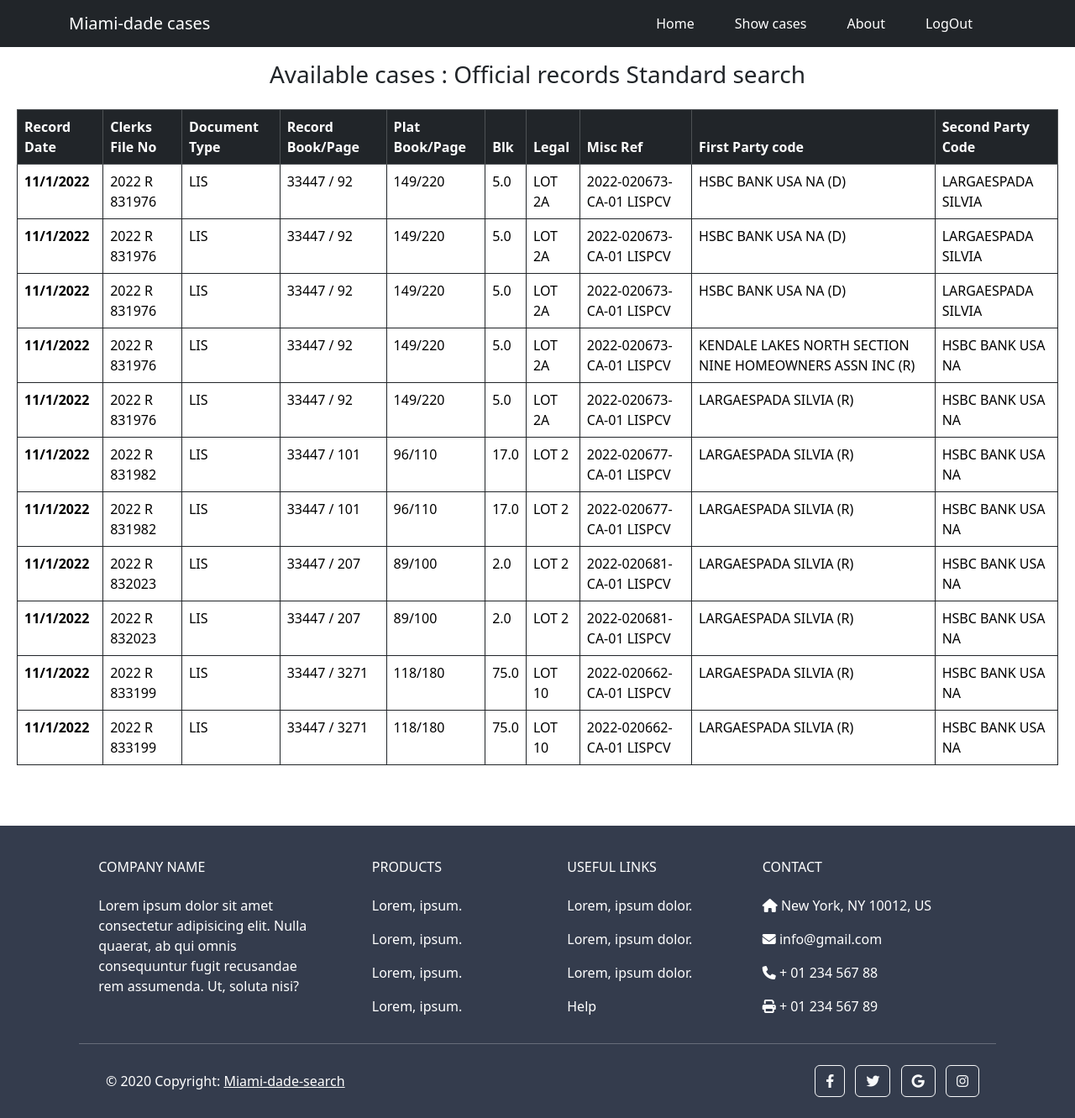
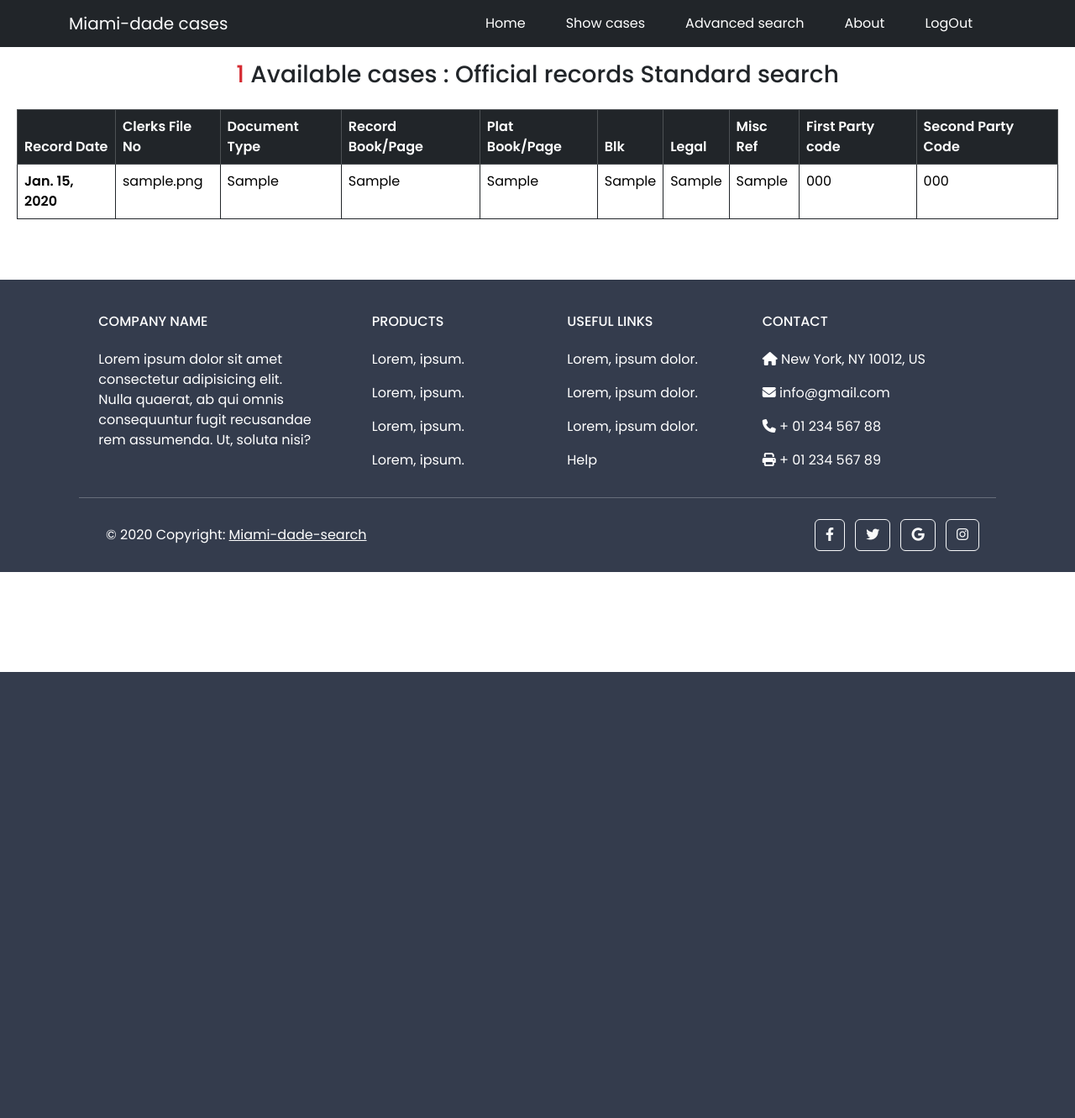
Before and after one commit to bonface221/miami-dade, a Django app: page /available-cases in a window 1280 px wide. Shown: the whole page at 84% size. After the commit the page ends 800 px from the top, so only its background shows below. Run offline with Django 4.2, Linux system fonts and the light colour scheme; tables that the repository leaves empty hold one stand-in row (values such as "Sample post"); some libraries are stand-ins or nearby versions.

Commit message:
final -files

```diff
--- a/base/scrapper.py
+++ b/base/scrapper.py
@@ -1,5 +1,6 @@
 # Tried scraping using BeautifulSoup and Requests but they were not able to do scrape well
 # Though they were able to login and send requests
+# This file is not to be used ...!!!!!!!!!!!!!
 
 import requests
 from bs4 import BeautifulSoup as bs
--- a/base/selenium.py
+++ b/base/selenium.py
@@ -1,6 +1,8 @@
 
 # Tried scraping using selenium but got errors instead
 # Try checking it out
+
+# This file is not in use do not use it it was for testing purposes
 
 import requests
 from bs4 import BeautifulSoup
--- a/base/templates/base/home.html
+++ b/base/templates/base/home.html
@@ -5,14 +5,14 @@
 	<div class="home__banner"></div>
 </div>
 <div class="about container mt-4">
-	<h2 class="text-center">About Us</h2>
-	<p>
+	<h2 class="text-center about__title">About Us</h2>
+	<p class="about__description">
 		Lorem ipsum dolor sit amet consectetur adipisicing elit. Hic quia eum dolor
 		necessitatibus laborum aliquid saepe tenetur quaerat ad commodi. Lorem,
 		ipsum dolor sit amet consectetur adipisicing elit. Eos, et commodi
 		exercitationem minus quaerat aut architecto ratione repellendus officiis
 		sunt?
-	</p>
+    </p>
 </div>
 
 {% endblock %}
--- a/base/templates/base/showCases.html
+++ b/base/templates/base/showCases.html
@@ -1,7 +1,15 @@
 {% extends 'main.html' %} {% block content %}
 
 <div class="container-fluid">
-	<h3 class="text-center my-3">Available cases : Official records Standard search</h3>
+	<h3 class="text-center my-3">
+		{% if total_count %}
+		<span style="color: #d52b32">{{total_count}}</span> Available cases :
+		Official records Standard search {% else %}
+		<span style="color: #d52b32">0</span> Available cases : Official records
+		Standard search
+		{% endif %}
+	</h3>
+
 	<div class="table-responsive p-2">
 		<table class="table table-bordered border-dark table-hover">
 			<thead class="table-dark">
@@ -22,7 +30,7 @@
 				{% for row in data%}
 				<tr>
 					<th scope="row">{{row.Rec_Date}}</th>
-					<td>{{row.Clerk_File_No}}</td>
+					<td>{{row.Clerks_File_No}}</td>
 					<td>{{row.Doc_Type}}</td>
 					<td>{{row.Rec_Book_or_Page}}</td>
 					<td>{{row.Plat_Book_or_Page}}</td>
--- a/base/urls.py
+++ b/base/urls.py
@@ -6,5 +6,6 @@ urlpatterns=[
     path('login/',views.loginPage,name='login'),
     path('logout/',views.logoutUser,name='logout'),
     path('',views.homePage,name='home'),
-    path('available-cases',views.showCases,name='showCases')
+    path('available-cases',views.showCases,name='showCases'),
+    path('Advanced-search-results',views.advancedSearch,name='advanced')
 ]
--- a/base/views.py
+++ b/base/views.py
@@ -4,9 +4,11 @@ from django.contrib.auth.decorators import login_required
 from django.contrib.auth.forms import AuthenticationForm
 from django.contrib.auth import login, authenticate, logout
 from django.contrib.auth.models import User
+from django.core.exceptions import ObjectDoesNotExist
 from .forms import UserForm
 from django.contrib import messages
-
+from . models import OfficialSearch, Parties, Dockets, Case
+from datetime import date
 
 
 # from .scrapper import scrapper
@@ -15,7 +17,12 @@ from django.contrib import messages
 
 
 def registerPage(request):
-    if request.method =='POST':
+    # check if user is authenticated if yes redirect the user to homepage
+    if request.user.is_authenticated:
+        return redirect('home')
+
+    # check for post requests and authenticate the user and redirect to login
+    if request.method == 'POST':
         form = UserForm(request.POST)
         if form.is_valid():
             user = form.save(commit=False)
@@ -25,11 +32,16 @@ def registerPage(request):
 
         messages.error(request, form.errors)
 
-
     context = dict()
     return render(request, 'base/registration/register.html', context)
 
+
 def loginPage(request):
+    # check if user is authenticated if yes redirect to home
+    if request.user.is_authenticated:
+        return redirect('home')
+
+    # check for post requests and authenticate the user
     if request.method == 'POST':
         form = AuthenticationForm(request, data=request.POST)
         if form.is_valid():
@@ -48,14 +60,16 @@ def loginPage(request):
                 login(request, user)
                 return redirect('home')
             messages.error(request, "Invalid username or password.")
-        messages.error(request,'Invalid username or password')
+        messages.error(request, 'Invalid username or password')
 
     context = dict()
     return render(request, 'base/registration/login.html', context)
 
+
 def logoutUser(request):
     logout(request)
     return redirect('login')
+
 
 @login_required(login_url='login')
 def homePage(request):
@@ -63,160 +77,101 @@ def homePage(request):
     this is the homepage section
     '''
     context = dict()
-    return render(request,'base/home.html',context)
-
-
+    return render(request, 'base/home.html', context)
 
 
 @csrf_exempt
 def showCases(request):
-
     '''
     check if there is a post request from our scrapper and tackle the rest of the work
     '''
-    sample_data = [
-        {
-            "Clerk_File_No": "2022 R 831976",
-            "Doc_Type": "LIS",
-            "Rec_Date": "11/1/2022",
-            "Rec_Book_or_Page": "33447 / 92",
-            "Plat_Book_or_Page": "149/220",
-            'Blk': '5.0',
-            'Legal': "LOT 2A",
-            "Misc_Ref": "2022-020673-CA-01 LISPCV",
-            "First_Party_Code": 'HSBC BANK USA NA (D)',
-            "Second_Party_Code": "LARGAESPADA SILVIA"
 
-        },
-        {
-            "Clerk_File_No": "2022 R 831976",
-            "Doc_Type": "LIS",
-            "Rec_Date": "11/1/2022",
-            "Rec_Book_or_Page": "33447 / 92",
-            "Plat_Book_or_Page": "149/220",
-            'Blk': '5.0',
-            'Legal': "LOT 2A",
-            "Misc_Ref": "2022-020673-CA-01 LISPCV",
-            "First_Party_Code": 'HSBC BANK USA NA (D)',
-            "Second_Party_Code": "LARGAESPADA SILVIA"
+    if request.method == 'POST':
+        uncleaned_data = request.POST
+        data = uncleaned_data.dict()
+        if type(data) is dict:
 
-        },
-        {
-            "Clerk_File_No": "2022 R 831976",
-            "Doc_Type": "LIS",
-            "Rec_Date": "11/1/2022",
-            "Rec_Book_or_Page": "33447 / 92",
-            "Plat_Book_or_Page": "149/220",
-            'Blk': '5.0',
-            'Legal': "LOT 2A",
-            "Misc_Ref": "2022-020673-CA-01 LISPCV",
-            "First_Party_Code": 'HSBC BANK USA NA (D)',
-            "Second_Party_Code": "LARGAESPADA SILVIA"
+            # format the date in a format that is consistent with the db
+            splitted_date = data['Rec Date'].split('/')
+            date_obj = date(int(splitted_date[2]),
+                            int(splitted_date[1]), int(splitted_date[0]))
 
-        },
-        {
-            "Clerk_File_No": "2022 R 831976",
-            "Doc_Type": "LIS",
-            "Rec_Date": "11/1/2022",
-            "Rec_Book_or_Page": "33447 / 92",
-            "Plat_Book_or_Page": "149/220",
-            'Blk': '5.0',
-            'Legal': "LOT 2A",
-            "Misc_Ref": "2022-020673-CA-01 LISPCV",
-            "First_Party_Code": 'KENDALE LAKES NORTH SECTION NINE HOMEOWNERS ASSN INC (R)',
-            "Second_Party_Code": "HSBC BANK USA NA"
+            # splitting the first party code and second to make them in a format that lets them be saved in the db
+            splitted_parties = data['First Party (Code)  Second Party (Code)'].split(
+                '  ')
 
-        },
-        {
-            "Clerk_File_No": "2022 R 831976",
-            "Doc_Type": "LIS",
-            "Rec_Date": "11/1/2022",
-            "Rec_Book_or_Page": "33447 / 92",
-            "Plat_Book_or_Page": "149/220",
-            'Blk': '5.0',
-            'Legal': "LOT 2A",
-            "Misc_Ref": "2022-020673-CA-01 LISPCV",
-            "First_Party_Code": 'LARGAESPADA SILVIA (R)',
-            "Second_Party_Code": "HSBC BANK USA NA"
-        },
-        {
-            "Clerk_File_No": "2022 R 831982",
-            "Doc_Type": "LIS",
-            "Rec_Date": "11/1/2022",
-            "Rec_Book_or_Page": "33447 / 101",
-            "Plat_Book_or_Page": "96/110",
-            'Blk': '17.0',
-            'Legal': "LOT 2",
-            "Misc_Ref": "2022-020677-CA-01 LISPCV",
-            "First_Party_Code": 'LARGAESPADA SILVIA (R)',
-            "Second_Party_Code": "HSBC BANK USA NA"
-        },
-        {
-            "Clerk_File_No": "2022 R 831982",
-            "Doc_Type": "LIS",
-            "Rec_Date": "11/1/2022",
-            "Rec_Book_or_Page": "33447 / 101",
-            "Plat_Book_or_Page": "96/110",
-            'Blk': '17.0',
-            'Legal': "LOT 2",
-            "Misc_Ref": "2022-020677-CA-01 LISPCV",
-            "First_Party_Code": 'LARGAESPADA SILVIA (R)',
-            "Second_Party_Code": "HSBC BANK USA NA"
-        },
-        {
-            "Clerk_File_No": "2022 R 832023",
-            "Doc_Type": "LIS",
-            "Rec_Date": "11/1/2022",
-            "Rec_Book_or_Page": "33447 / 207",
-            "Plat_Book_or_Page": "89/100",
-            'Blk': '2.0',
-            'Legal': "LOT 2",
-            "Misc_Ref": "2022-020681-CA-01 LISPCV",
-            "First_Party_Code": 'LARGAESPADA SILVIA (R)',
-            "Second_Party_Code": "HSBC BANK USA NA"
-        },
-        {
-            "Clerk_File_No": "2022 R 832023",
-            "Doc_Type": "LIS",
-            "Rec_Date": "11/1/2022",
-            "Rec_Book_or_Page": "33447 / 207",
-            "Plat_Book_or_Page": "89/100",
-            'Blk': '2.0',
-            'Legal': "LOT 2",
-            "Misc_Ref": "2022-020681-CA-01 LISPCV",
-            "First_Party_Code": 'LARGAESPADA SILVIA (R)',
-            "Second_Party_Code": "HSBC BANK USA NA"
-        },
-        {
-            "Clerk_File_No": "2022 R 833199",
-            "Doc_Type": "LIS",
-            "Rec_Date": "11/1/2022",
-            "Rec_Book_or_Page": "33447 / 3271",
-            "Plat_Book_or_Page": "118/180",
-            'Blk': '75.0',
-            'Legal': "LOT 10",
-            "Misc_Ref": "2022-020662-CA-01 LISPCV",
-            "First_Party_Code": 'LARGAESPADA SILVIA (R)',
-            "Second_Party_Code": "HSBC BANK USA NA"
-        },
-        {
-            "Clerk_File_No": "2022 R 833199",
-            "Doc_Type": "LIS",
-            "Rec_Date": "11/1/2022",
-            "Rec_Book_or_Page": "33447 / 3271",
-            "Plat_Book_or_Page": "118/180",
-            'Blk': '75.0',
-            'Legal': "LOT 10",
-            "Misc_Ref": "2022-020662-CA-01 LISPCV",
-            "First_Party_Code": 'LARGAESPADA SILVIA (R)',
-            "Second_Party_Code": "HSBC BANK USA NA"
-        },
-    ]
+            # check if the object already exist if yes do nothing if there is an exeption like the case is not found then the
+            # case is new => create it
+            try:
+                OfficialSearch.objects.get(Clerks_File_No=data["Clerk's File No"], First_Party_Code=splitted_date[0],
+                                           Second_Party_Code=splitted_date[1], Rec_Book_or_Page=data['Rec Book/Page'], Misc_Ref=data['Misc Ref'])
+
+            except ObjectDoesNotExist:
+                OfficialSearch.objects.create(
+                    Clerks_File_No=data["Clerk's File No"], Doc_Type=data["Doc Type"], Rec_Date=date_obj, Rec_Book_or_Page=data['Rec Book/Page'], Plat_Book_or_Page=data['Plat Book/Page'], Blk=data['Blk'], Legal=data['Legal'], Misc_Ref=data['Misc Ref'], First_Party_Code=splitted_parties[0], Second_Party_Code=splitted_parties[1])
+
+    # pull data from db and order by the recorded date
+    data_from_db = OfficialSearch.objects.all().order_by('-Rec_Date')
+
+    # count the number of items availble
+    total_count=''
+    if data_from_db:
+        total_count = data_from_db.count()
+    context = dict(data=data_from_db, total_count=total_count)
+
+    return render(request, 'base/showCases.html', context)
 
 
-    if request.method == 'POST':
-        data= request.POST
+@csrf_exempt
+def advancedSearch(request):
 
-    context= dict(data=sample_data)
+    # check whether the incoming request is post
+    if request.method == "POST":
+        uncleaned_data = request.POST
+        # use the dict function to get the dictionary representation
+        data = uncleaned_data.dict()
+        print(data)
+        if type(data) is dict:
+            # check for parties
+            if 'Party Description' in data:
+                # print('parties', data)
+                try:
+                    # check if the parties are already saved to avoid duplicates
+                    Parties.objects.get(
+                        party_description=data['Party Description'], party_name=data['Party Name'], attorney_information=data['Attorney Information'])
+                    # if does not exist create it
+                except ObjectDoesNotExist:
+                    Parties.objects.create(
+                        party_description=data['Party Description'], party_name=data[
+                            'Party Name'], attorney_information=data['Attorney Information'], attorney_name=''
+                    )
 
-    return render(request,'base/showCases.html',context)
+            # check for the dockets
+            if 'Docket Entry' in data:
+                # print('dockets', data)
+                # check if docket is saved
+                try:
+                    Dockets.objects.get(
+                        event_date=data['Date'], book_page=data['Book/Page'], docket_entry=data['Docket Entry'], event_type=data['Event Type'], comments='Comments'
+                    )
+                # if docket does not exist create it
+                except ObjectDoesNotExist:
+                    Dockets.objects.create(
+                        event_date=data['Date'], docket_number=float(data['Number']), book_page=data[
+                            'Book/Page'], docket_entry=data['Docket Entry'], event_type=data['Event Type'], comments=data['Comments']
+                    )
+            # check if case number is availble
+            # if yes create it because there is only one case number
+            if 'case_number' in data:
+                Case.objects.create(local_case_number=data['case_number'])
+
+    # get all the parties
+    parties = Parties.objects.all()
+
+    # get all the dockets
+    dockets = Dockets.objects.all()
+
+    # use of context to create a dictionary to be sent to the template
+    context = dict(parties=parties,dockets=dockets)
+
+    return render(request, 'base/advanced_records.html', context)
--- a/static/styles/styles.css
+++ b/static/styles/styles.css
@@ -1,3 +1,8 @@
+@import url('https://fonts.googleapis.com/css2?family=Poppins:wght@300;400;500;600&display=swap');
+
+*{
+	font-family: 'Poppins', sans-serif;
+}
 .home {
 	height: 85vh;
 	width: 100%;
@@ -20,3 +25,9 @@
 .links:hover {
 	text-decoration: underline;
 }
+.about__description{
+	font-size: 1.3rem;
+}
+.about__title{
+	font-size: 1.6;
+}
--- a/templates/navbar.html
+++ b/templates/navbar.html
@@ -26,6 +26,9 @@
         </li>
         <li class="nav-item">
           <a class="nav-link active mx-3" href="{% url 'showCases' %}">Show cases</a>
+        </li>
+        <li class="nav-item">
+          <a class="nav-link active mx-3" href="{% url 'advanced' %}">Advanced search</a>
         </li>
         <li class="nav-item mx-3">
           <a class="nav-link active"> About </a>
```
Also changed, not shown: base/models.py (+35 -7 lines), base/templates/base/advanced_records.html (added, +66 -0 lines), base/templates/base/registration/login.html (+17 -10 lines), base/templates/base/registration/register.html (+4 -4 lines), miami/settings.py (+21 -4 lines), static/styles/auth.css (+52 -6 lines), README.md, base/migrations/0001_initial.py (added), 1 other file. Lines whose indentation alone changed are shown as unchanged.
